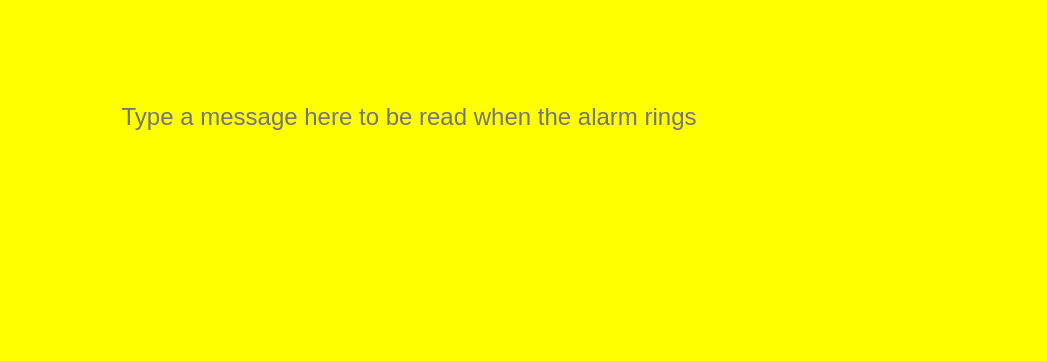
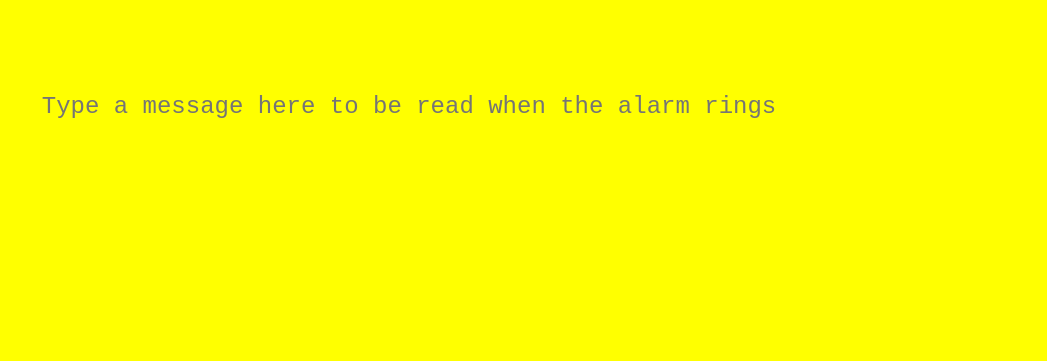
Before and after one commit to Jabr0ski/alarm-app, a React app: page / in a window 1280 px wide. Shown: the part 439-800 px from the top of the page, without its empty margins (233-1280 px from the left). Built offline with nearby package versions, Linux system fonts and the light colour scheme.

Commit message:
Wrapping Text Area
Replaced input with Wrapping Text Area

```diff
--- a/src/index.css
+++ b/src/index.css
@@ -82,20 +82,30 @@
 
 .ttsBox {
     position: absolute;
+    resize: none;
     top: 60%;
     margin-top: 50px;
     width: 90%;
     left: 5%;
-    height: 50px;
+    height: 100px;
     font-size: 16px;
     font-size: 24px;
     text-align: center;
     border: 0px;
     background: transparent;
-    word-wrap: break-word;
+}
+
+.ttsBox:focus {
+    outline: none;
 }
 
 .time{
     font-size: 128px;
     margin-bottom: 10px;
 }
+
+@media all and (max-width: 370px){
+    .dashboard{
+        min-width: 290px;
+    }
+}
--- a/src/index.js
+++ b/src/index.js
@@ -45,11 +45,11 @@ class TTSInput extends React.Component {
     render(){
         return(
             <div>
-                <input type= "text" className='ttsBox'
+                <textarea type= "text" className='ttsBox'
                 placeholder='Type a message here to be read when the alarm rings'
                 value={this.props.ttsText}
                 onChange={this.props.onChange}>
-                </input>
+                </textarea>
             </div>
         )
     }
```
